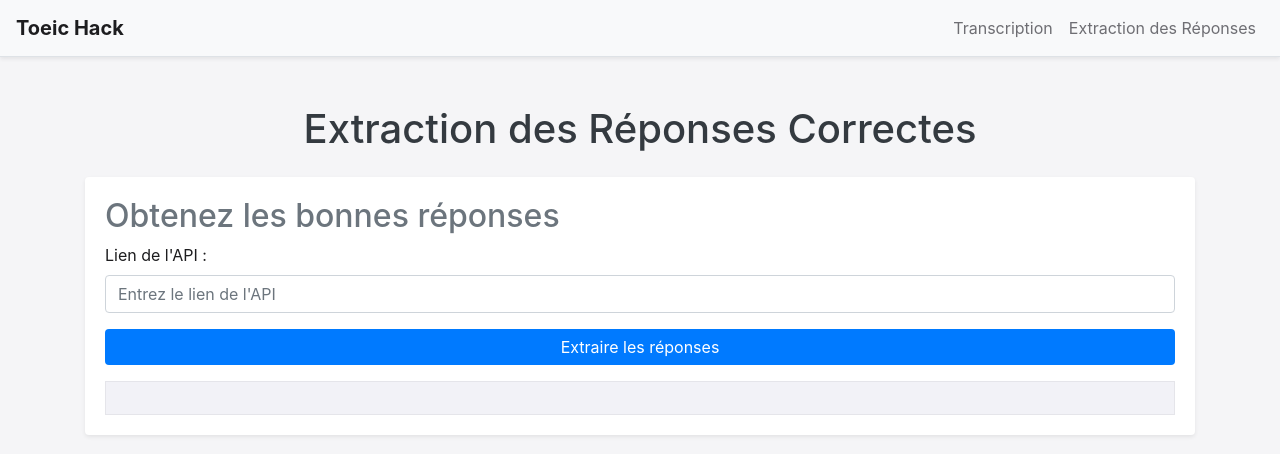
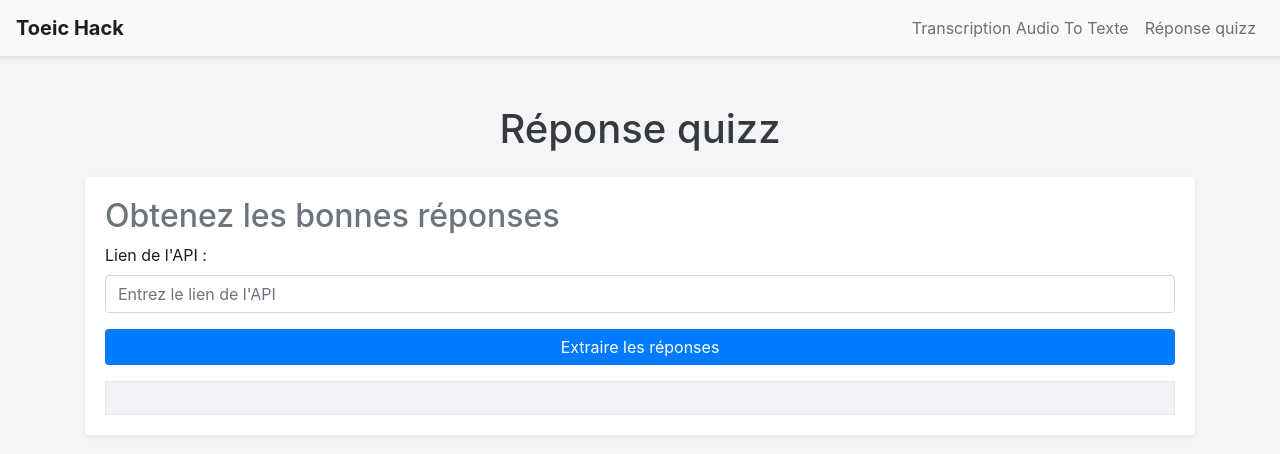
Before and after one commit to Miisterone/ToiecSlayer, a website: page src/public/extraction.html in a window 1280 px wide. Drawn offline with nearby package versions, Linux system fonts and the light colour scheme.

```diff
--- a/src/public/extraction.html
+++ b/src/public/extraction.html
@@ -17,17 +17,17 @@
     <div class="collapse navbar-collapse" id="navbarNav">
         <ul class="navbar-nav ml-auto">
             <li class="nav-item">
-                <a class="nav-link text-dark" href="transcription.html">Transcription</a>
+                <a class="nav-link text-dark" href="transcription.html">Transcription Audio To Texte</a>
             </li>
             <li class="nav-item">
-                <a class="nav-link text-dark" href="extraction.html">Extraction des Réponses</a>
+                <a class="nav-link text-dark" href="extraction.html">Réponse quizz</a>
             </li>
         </ul>
     </div>
 </nav>
 
 <div class="container my-5">
-    <h1 class="text-center text-dark mb-4">Extraction des Réponses Correctes</h1>
+    <h1 class="text-center text-dark mb-4">Réponse quizz</h1>
     <div class="card border-0 shadow-sm mb-4">
         <div class="card-body">
             <h2 class="text-muted">Obtenez les bonnes réponses</h2>
```
Also changed, not shown: src/public/transcription.html (+2 -2 lines), README.md, 1 other file.
